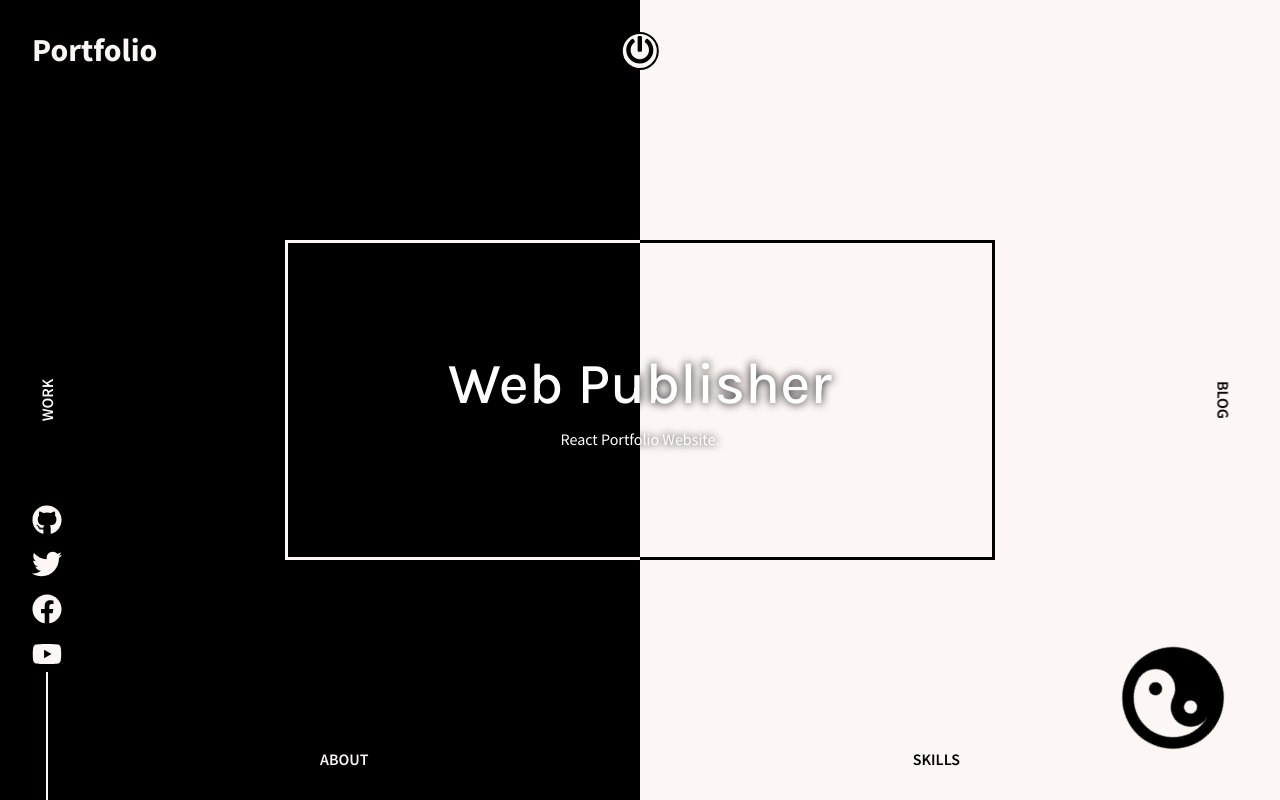
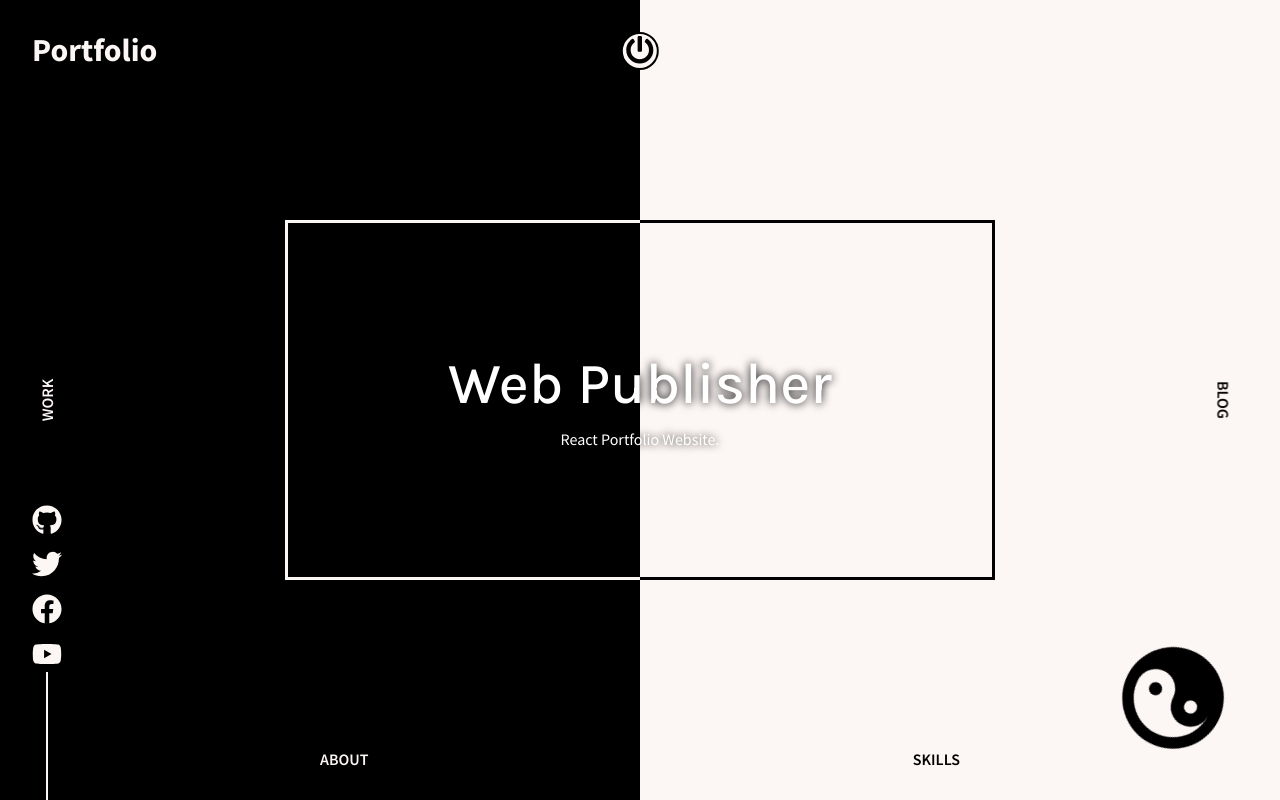
Before and after one commit to franz0406/portfolio-react, a React (Create React App) app: page / in a window 1280 px wide. Built offline with nearby package versions, Linux system fonts and the light colour scheme.

Commit message:
intro section modified

```diff
--- a/src/components/Intro.js
+++ b/src/components/Intro.js
@@ -1,7 +1,8 @@
 import React from 'react';
 import styled from 'styled-components';
+import { motion } from 'framer-motion';
 
-const Box = styled.div`
+const Box = styled(motion.div)`
     position: absolute;
     top: 50%; left: 50%;
     transform: translate(-50%,-50%);
@@ -43,10 +44,16 @@ const BoxContent = styled.div`
     }
 `
 
+
+
 const Intro = () => {
 
     return (
-        <Box>
+        <Box
+            initial={{height:0}}
+            animate={{height:"45vh"}}
+            transition={{ type:'spring', duration:1, delay:1.5}}
+        >
             <BoxContent>
                 <h3>Web Publisher</h3>
                 <p>React Portfolio Website.</p>
```
